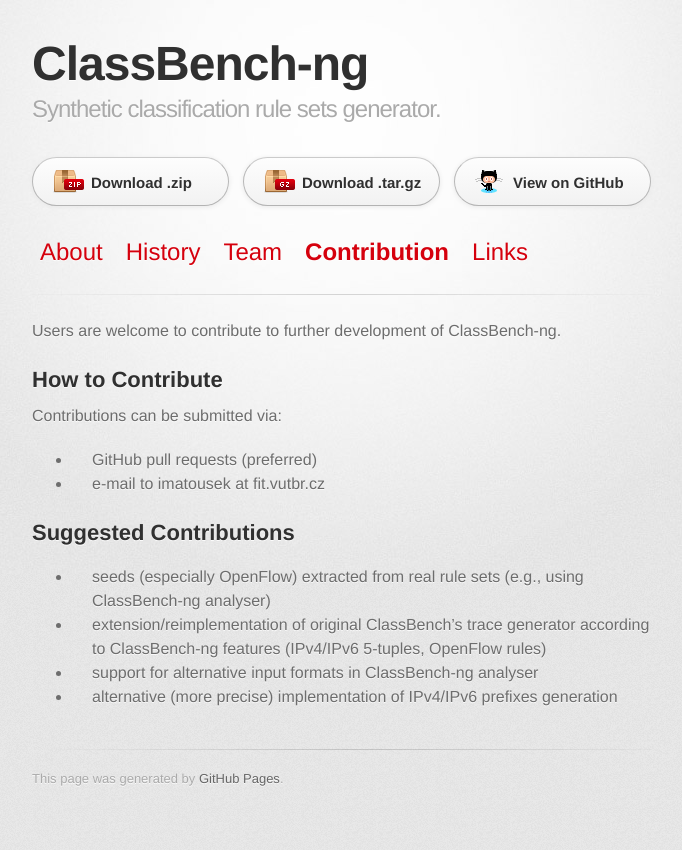
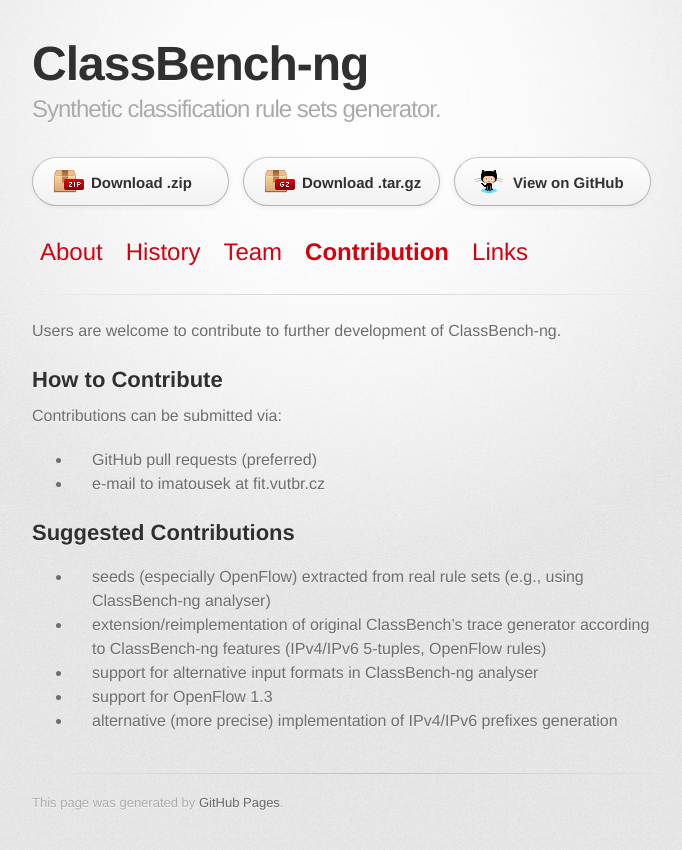
Before and after one commit to classbench-ng/classbench-ng.github.io, a Jekyll site: the page built from contribution.md, in a window 1280 px wide. Shown: the top 850 px of the page, without its empty margins (298-980 px from the left). Built offline with Jekyll 4.4.1, drawn with Linux system fonts in a browser that asks for light colours; some web fonts are replaced.

Commit message:
Another suggested contribution (provided by Salvatore Pontarelli).

```diff
--- a/contribution.md
+++ b/contribution.md
@@ -16,4 +16,5 @@
 - seeds (especially OpenFlow) extracted from real rule sets (e.g., using ClassBench-ng analyser)
 - extension/reimplementation of original ClassBench's trace generator according to ClassBench-ng features (IPv4/IPv6 5-tuples, OpenFlow rules)
 - support for alternative input formats in ClassBench-ng analyser
+- support for OpenFlow 1.3
 - alternative (more precise) implementation of IPv4/IPv6 prefixes generation
```
